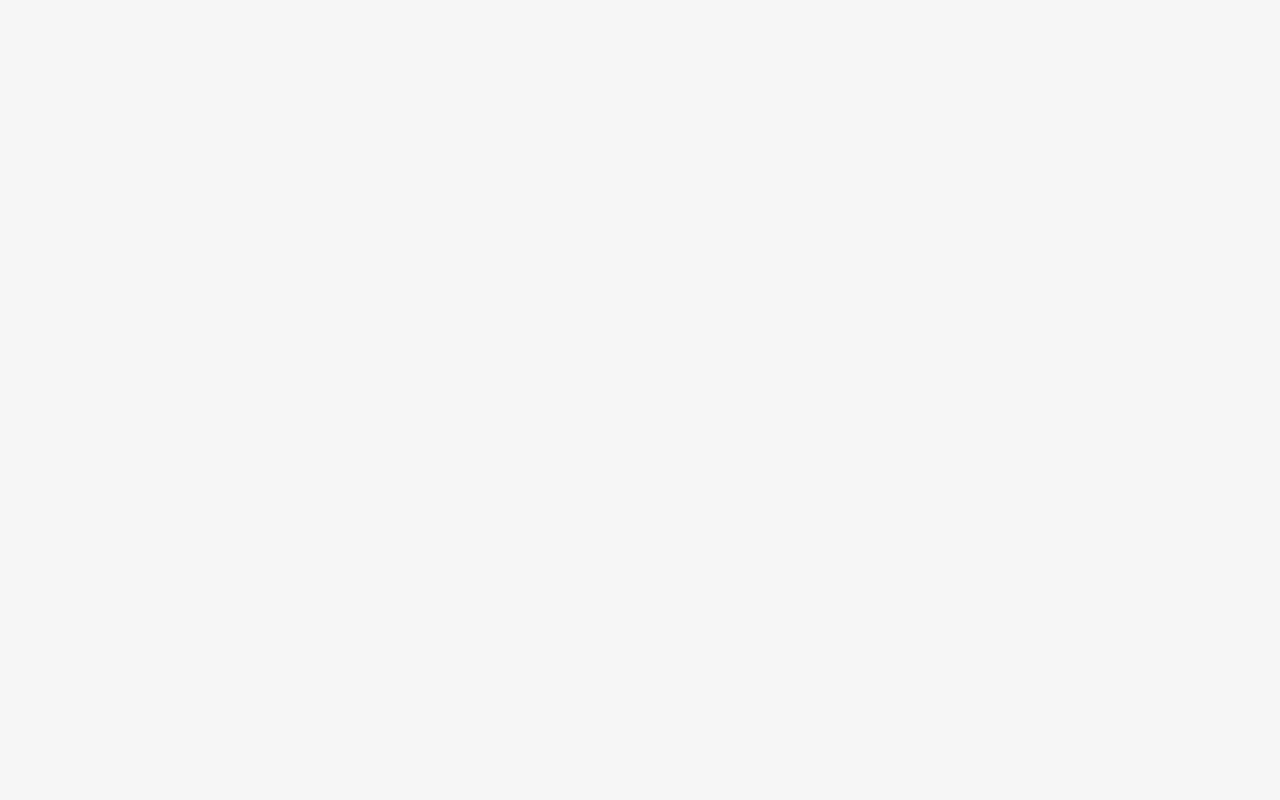
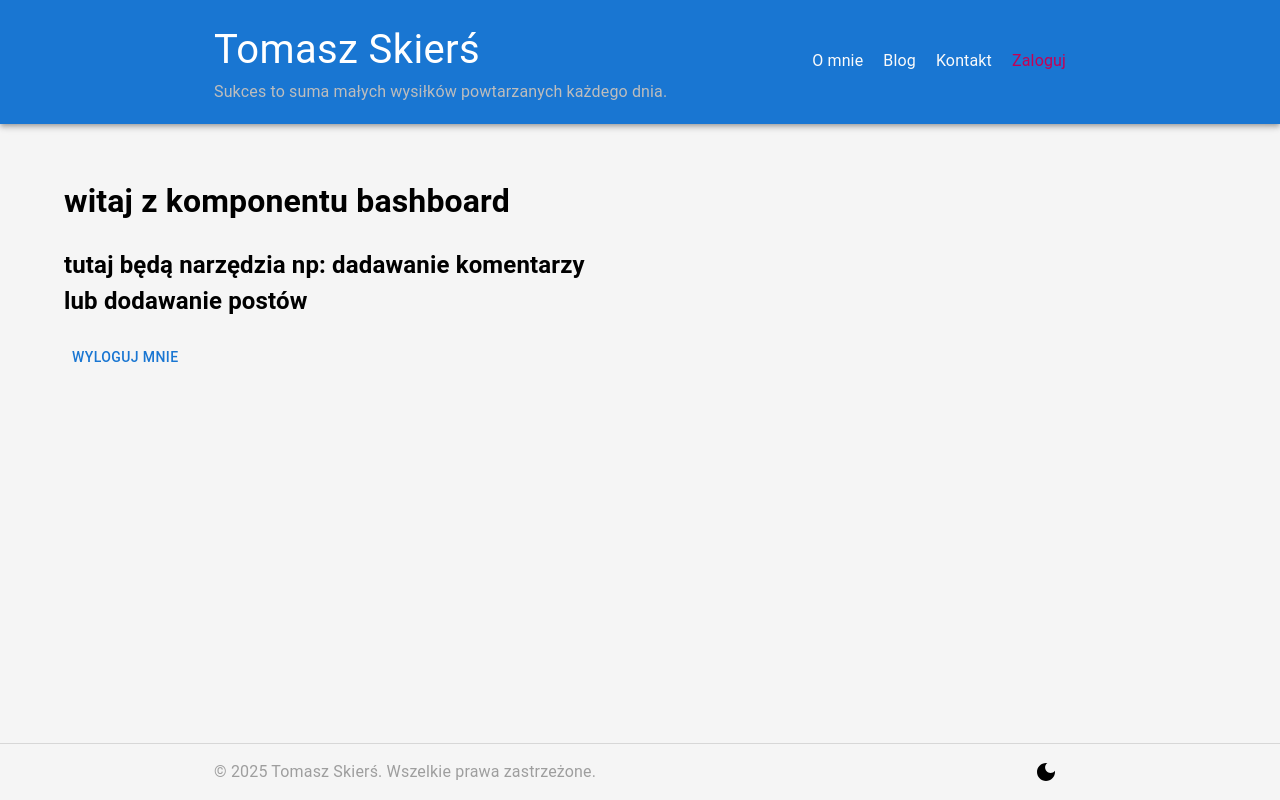
Before and after one commit to TomaszSkiers/BLOG_TanStack_Query, a React (Vite) app: page /dashboard in a window 1280 px wide. Before the commit this address had no page. Built offline with nearby package versions, Linux system fonts and the light colour scheme; sample sign-in values are in the browser's storage.

Commit message:
Dashboard Login

```diff
--- a/src/App.tsx
+++ b/src/App.tsx
@@ -7,7 +7,9 @@ import { MainLayout } from './layout/MainLayout'
 import { Home } from './pages/Home'
 import { Blog } from './pages/Blog'
 import { Contact } from './pages/Contact'
-import { Login } from './pages/Login'
+import { LoginForm } from './pages/LoginForm'
+import { Dashboard } from './pages/Dashboard'
+import { ProtectedRouteDashboard } from './components/ProtectedRouteDashboard'
 
 export const App = () => {
   return (
@@ -18,8 +20,16 @@ export const App = () => {
           <Route path="/" element={<MainLayout />}>
             <Route index element={<Home />} />
             <Route path="blog" element={<Blog />} />
-            <Route path='contact' element={<Contact/>} />
-            <Route path='login' element={<Login/>} />
+            <Route path="contact" element={<Contact />} />
+            <Route path="login" element={<LoginForm />} />
+            <Route
+              path="dashboard"
+              element={
+                <ProtectedRouteDashboard>
+                  <Dashboard />
+                </ProtectedRouteDashboard>
+              }
+            />
           </Route>
         </Routes>
       </BrowserRouter>
--- /dev/null
+++ b/src/components/ProtectedRouteDashboard.tsx
@@ -0,0 +1,14 @@
+import { JSX } from "react";
+import { Navigate } from "react-router-dom";
+
+
+
+export const ProtectedRouteDashboard = ({children}: {children: JSX.Element}) =>{
+    const token = localStorage.getItem('token') || sessionStorage.getItem('token')
+
+    if (!token) {
+        return <Navigate to='/login' replace />
+    }
+
+    return children
+}
--- a/src/constants/navLinks.ts
+++ b/src/constants/navLinks.ts
@@ -2,5 +2,5 @@ export const NAV_LINKS = [
   { path: '/', label: 'O mnie' },
   { path: '/blog', label: 'Blog' },
   { path: '/contact', label: 'Kontakt' },
-  { path: '/login', label: 'Zaloguj'},
+  { path: '/dashboard', label: 'Zaloguj'},
 ]
--- /dev/null
+++ b/src/pages/Dashboard.tsx
@@ -0,0 +1,24 @@
+import { Button } from '@mui/material'
+import { FC } from 'react'
+import { useNavigate } from 'react-router-dom'
+
+export const Dashboard: FC = () => {
+  const navigate = useNavigate()
+
+  const logout = (): void => {
+    localStorage.removeItem('token')
+    sessionStorage.removeItem('token')
+    navigate('/blog', {replace: true})
+  }
+
+  return (
+    <>
+      <h1>witaj z komponentu bashboard</h1>
+      <h2>
+        tutaj będą narzędzia np: dadawanie komentarzy <br />
+        lub dodawanie postów{' '}
+      </h2>
+      <Button onClick={logout}>Wyloguj mnie</Button>
+    </>
+  )
+}
--- a/src/pages/Login.tsx
+++ b/src/pages/LoginForm.tsx
@@ -10,17 +10,18 @@ import { getLoginStyles } from '../styles/login'
 import LoginIcon from '@mui/icons-material/Login'
 import Checkbox from '@mui/material/Checkbox'
 import { LoginData } from '../types/loginTypes'
-import { useState } from 'react'
+import { FC, useState } from 'react'
 import Visibility from '@mui/icons-material/Visibility'
 import VisibilityOff from '@mui/icons-material/VisibilityOff'
 import IconButton from '@mui/material/IconButton'
 import InputAdornment from '@mui/material/InputAdornment'
 import { useLogin } from '../hooks/useLogin'
+import { useNavigate } from 'react-router-dom'
 
-export const Login = () => {
+export const LoginForm: FC = () => {
   const theme = useTheme()
   const styles = getLoginStyles(theme)
-  //console.log(theme)
+  const navigate = useNavigate()
 
   const [formData, setFormData] = useState<LoginData>({
     email: '',
@@ -54,6 +55,7 @@ export const Login = () => {
       email: formData.email,
       password: formData.password,
     })
+    navigate('/blog')
   }
 
   return (
```
